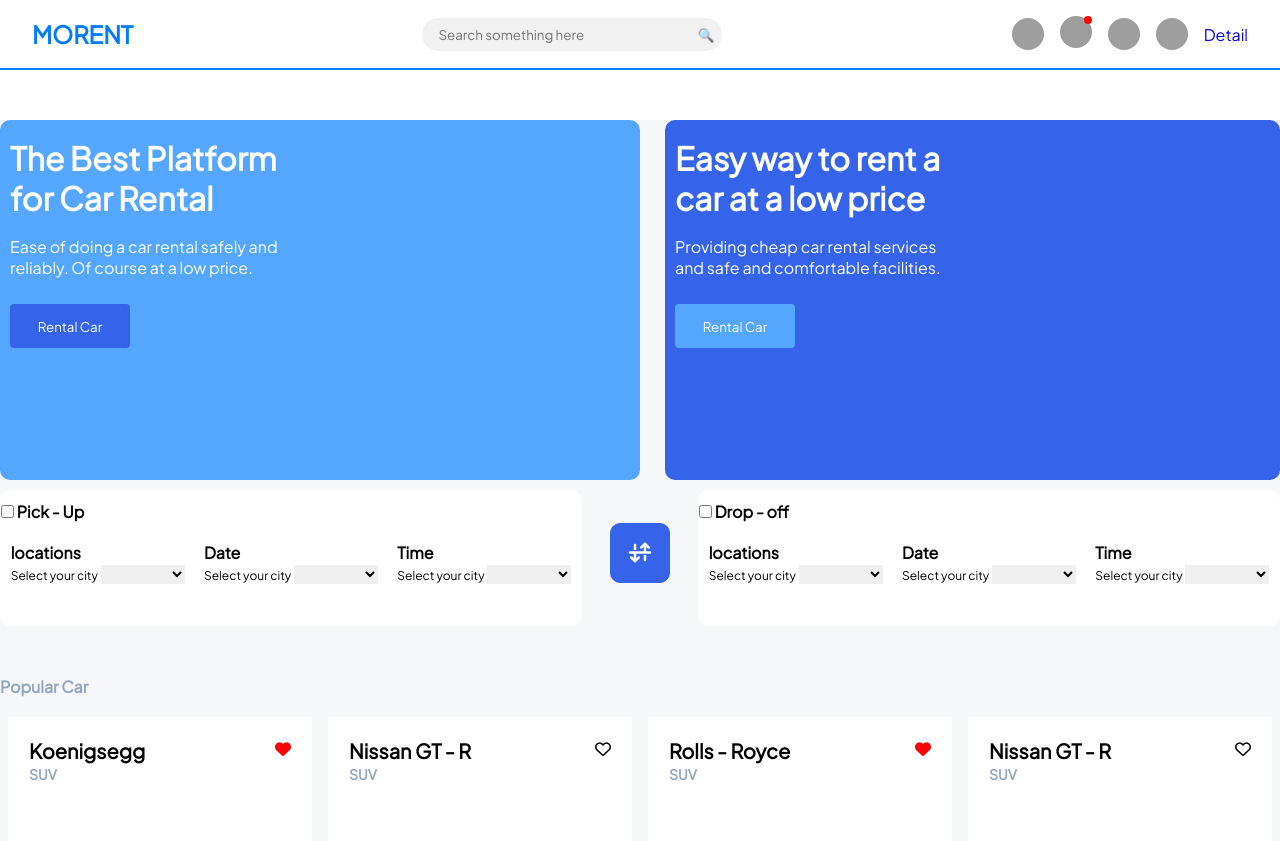
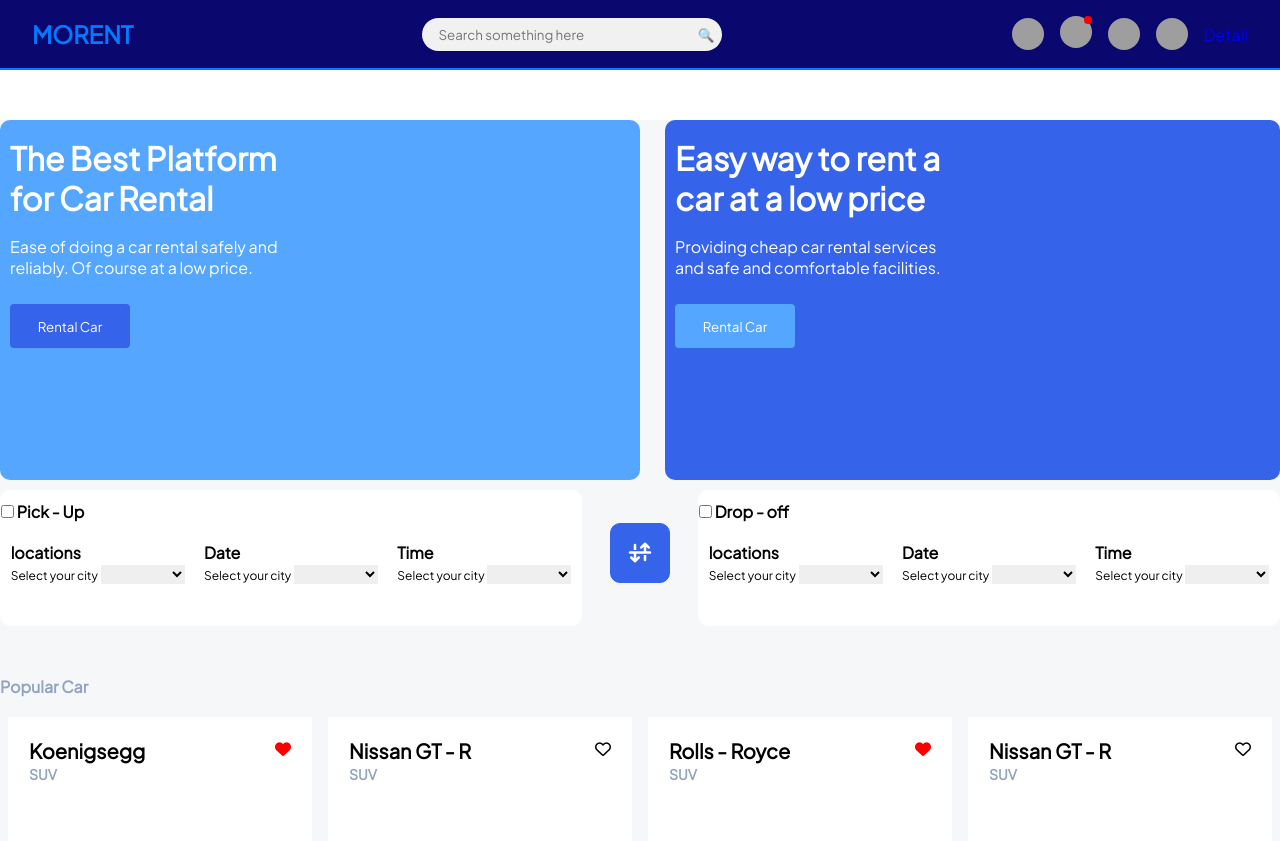
Before and after one commit to Milana-Rzazada/Rent-a-Car-Group-project, a plain HTML site: page index.html in a window 1280 px wide. Shown: the top 841 px of the page. Drawn offline with Linux system fonts and the light colour scheme; grey boxes are pictures that could not be loaded.

```diff
--- a/style.css
+++ b/style.css
@@ -35,7 +35,7 @@
       justify-content: space-between;
       align-items: center;
       padding: 1rem 2rem;
-      background: #fff;
+      background: #0a086f;
       border-bottom: 2px solid #007bff;
     }
     .logo { font-size: 24px; font-weight: 700; color: #007bff; }
```
